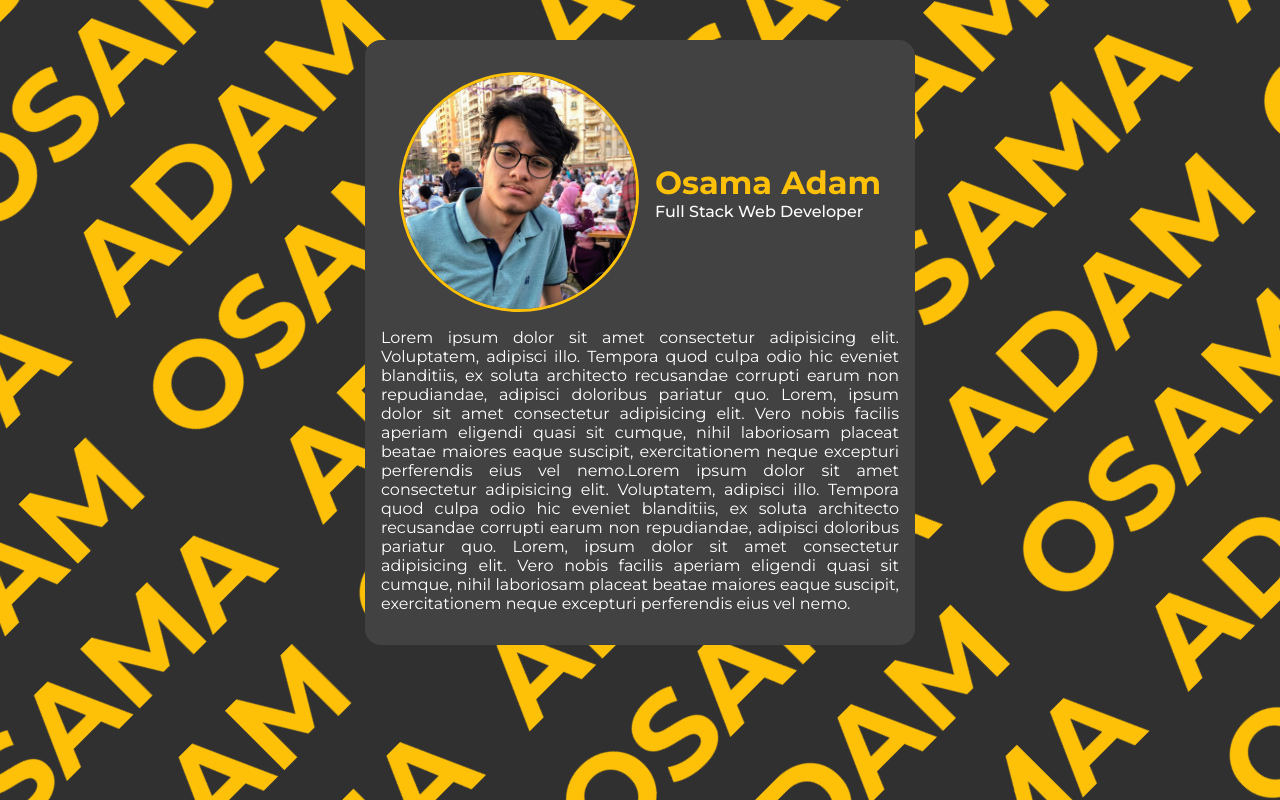
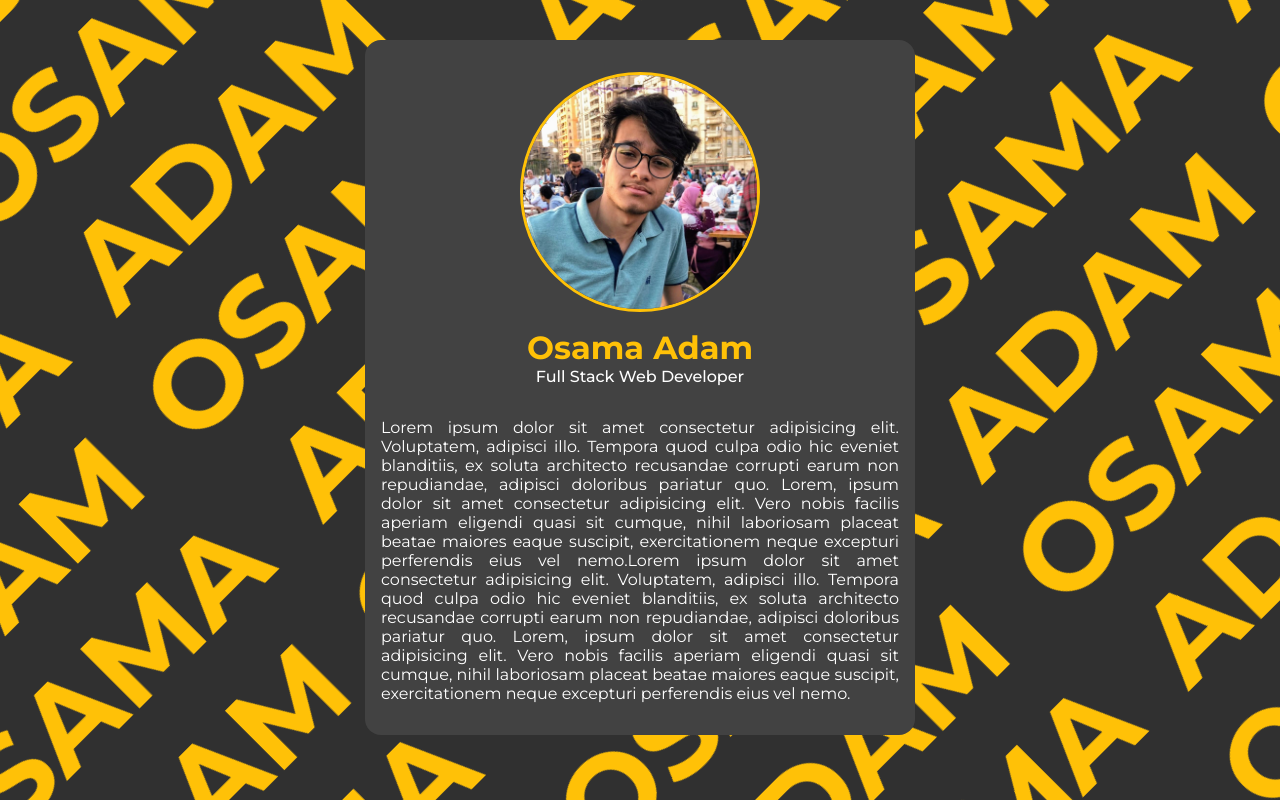
Before and after one commit to osamaadam/personal-website, a React (Create React App) app: page / in a window 1280 px wide. Built offline with nearby package versions, Linux system fonts and the light colour scheme.

Commit message:
flexboxing name and profile picture

```diff
--- a/src/pages/Home.tsx
+++ b/src/pages/Home.tsx
@@ -7,10 +7,12 @@
   return (
     <div className="home-container">
       <div className="home-profile-paper">
-        <img src={profile} alt="Osama Adam" className="profile-picture" />
-        <div className="home-info">
-          <h1>Osama Adam</h1>
-          <p>Full Stack Web Developer</p>
+        <div className="home-info-area">
+          <img src={profile} alt="Osama Adam" className="profile-picture" />
+          <div className="home-info">
+            <h1>Osama Adam</h1>
+            <p>Full Stack Web Developer</p>
+          </div>
         </div>
         <div className="home-bio">
           <p>
--- a/src/pages/home.css
+++ b/src/pages/home.css
@@ -6,7 +6,7 @@
 
 .home-profile-paper {
   display: grid;
-  grid-template-columns: 1fr min-content minmax(min-content, max-content) 1fr;
+  grid-template-columns: 1fr minmax(min-content, max-content) 1fr;
   grid-template-rows: 1fr minmax(min-content, 20%) max-content 1fr;
   grid-gap: 1rem;
   padding: 1rem;
@@ -17,8 +17,15 @@
   border-radius: 1rem;
 }
 
+.home-info-area {
+  grid-area: 2 / 2 / 2 / -2;
+  justify-self: center;
+  display: flex;
+  flex-wrap: wrap;
+  justify-content: center;
+}
+
 .profile-picture {
-  grid-area: 2 / 2 / 3 / 3;
   justify-self: center;
   align-self: center;
   max-width: 30vmin;
@@ -37,17 +44,19 @@
 }
 
 .home-info {
-  grid-area: 2 / 3 / 3 / 4;
   justify-self: start;
   align-self: center;
+  padding: 1rem;
 }
 
 .home-info h1 {
   color: var(--highlight-color);
+  text-align: center;
 }
 
 .home-info p {
   font-weight: 500;
+  text-align: center;
 }
 
 .home-bio {
```
